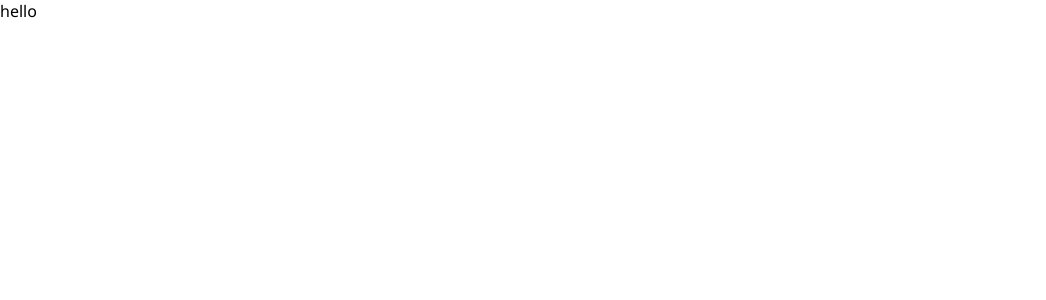
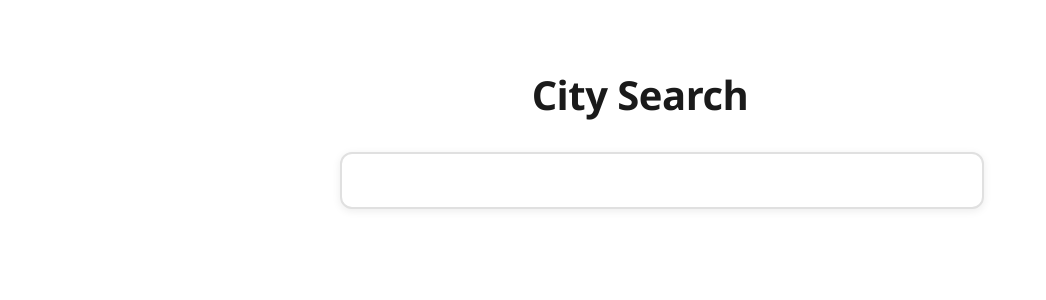
Before and after one commit to zenc-VSC/ali-hamidzadeh_week16, a React (Vite) app: page / in a window 1280 px wide. Shown: the top 300 px of the page, without its empty margins (0-1046 px from the left). Built offline with nearby package versions, Linux system fonts and the light colour scheme.

Commit message:
Create basic App component structure

```diff
--- a/src/App.jsx
+++ b/src/App.jsx
@@ -1,5 +1,24 @@
+import { useState } from "react";
+import Input from "./index.jsx";
+import styles from "./App.module.css";
+
 function App() {
-  return <>hello</>;
+  const [searchTerm, setSearchTerm] = useState("");
+  const [hint, setHint] = useState("Search for a city...");
+
+  const handleChange = (e) => {
+    const value = e.target.value;
+    setSearchTerm(value);
+  };
+
+  return (
+    <div className={styles.container}>
+      <h1>City Search</h1>
+      <div className={styles.searchWrapper}>
+        <Input handleChange={handleChange} hint={hint} value={searchTerm} />
+      </div>
+    </div>
+  );
 }
 
 export default App;
--- /dev/null
+++ b/src/App.module.css
@@ -0,0 +1,16 @@
+.container {
+  padding: 40px 20px;
+  font-family: 'Segoe UI', Tahoma, Geneva, Verdana, sans-serif;
+  max-width: 600px;
+  margin: 0 auto;
+  min-height: 100vh;
+}
+
+.container h1 {
+  text-align: center;
+  color: #1a1a1a;
+  margin-bottom: 30px;
+  font-size: 2.5rem;
+  font-weight: 600;
+  letter-spacing: -0.5px;
+}
--- a/src/index.jsx
+++ b/src/index.jsx
@@ -1,4 +1,4 @@
-/* eslint-disable react/prop-types */
+// eslint-disable react/prop-types
 const Input = ({ handleChange, hint, value }) => {
   return (
     <div className="input">
```
